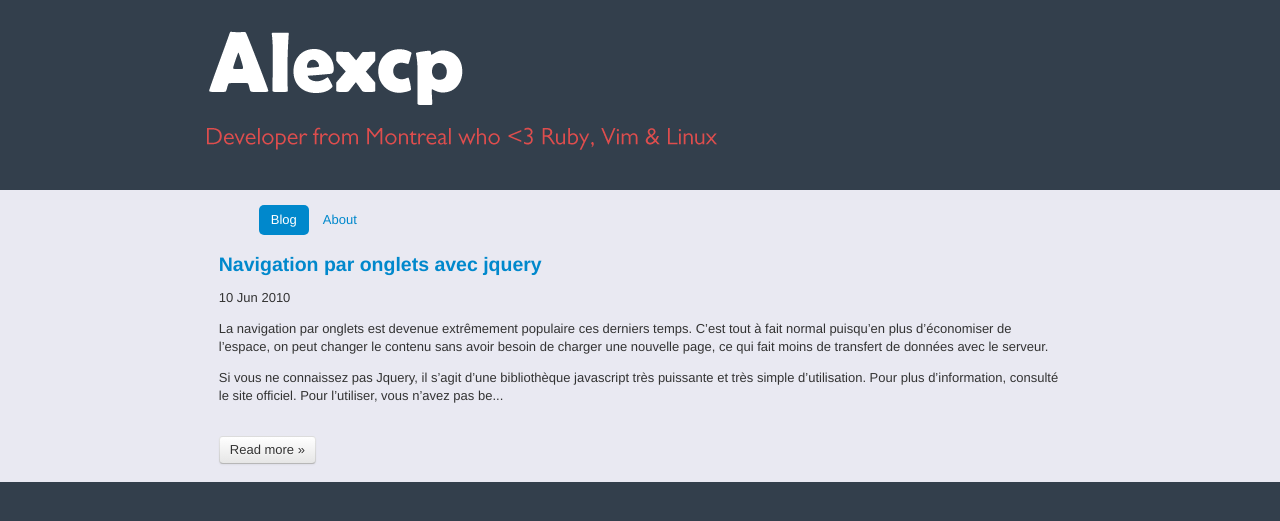
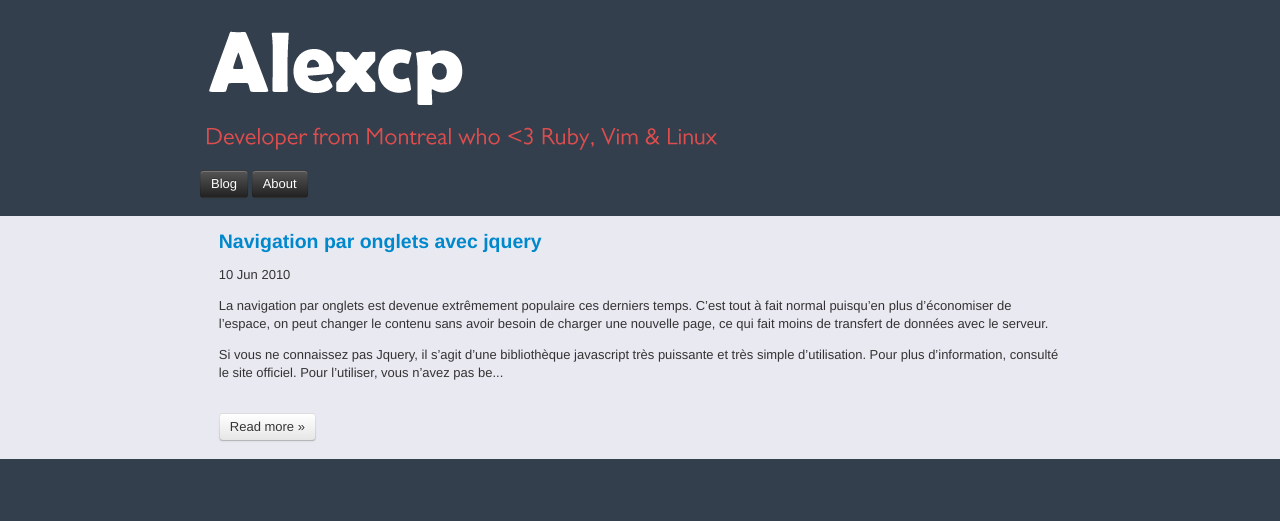
Before and after one commit to alexcp/alexcp-blog, a Jekyll site: the page built from index.html, in a window 1280 px wide. Shown: the top 521 px of the page. Built offline with Jekyll 4.4.1, drawn with Linux system fonts in a browser that asks for light colours; Markdown is read by kramdown in place of the engine named in the settings.

Commit message:
simple menu

```diff
--- a/css/style.css
+++ b/css/style.css
@@ -1,5 +1,5 @@
 #header{
-  height:170px;
+  height:150px;
   padding-top:20px;
 }
 
--- a/index.html
+++ b/index.html
@@ -1,18 +1,24 @@
 ---
 layout: default
-title: Alexcp Web Design & Development
+title: Alexcp Web Developer
 ---
+<div class="row">
+  <div class="span2">
+    <br />
+  </div>
+  <div class="span3 menu">
+      <a class="btn btn-inverse" href="/">Blog</a>
+      <a class="btn btn-inverse" href="about">About</a>
+      <br />
+      <br />
+  </div>
+</div>
 
 <div class="row-fluid" id="main">
   <div class="span2">
     <br />
   </div>
   <div class="span8">
-      <ul class="nav nav-pills">
-        <li class="active"><a href="/">Blog</a></li>
-        <li><a href="about">About</a></li>
-      </ul>
-
     {% for post in site.tags.blog %}
     <div class="post">
       <h2><a href="{{ post.url }}">{{ post.title }}</a></h2>
```
Lines whose indentation alone changed are shown as unchanged.
